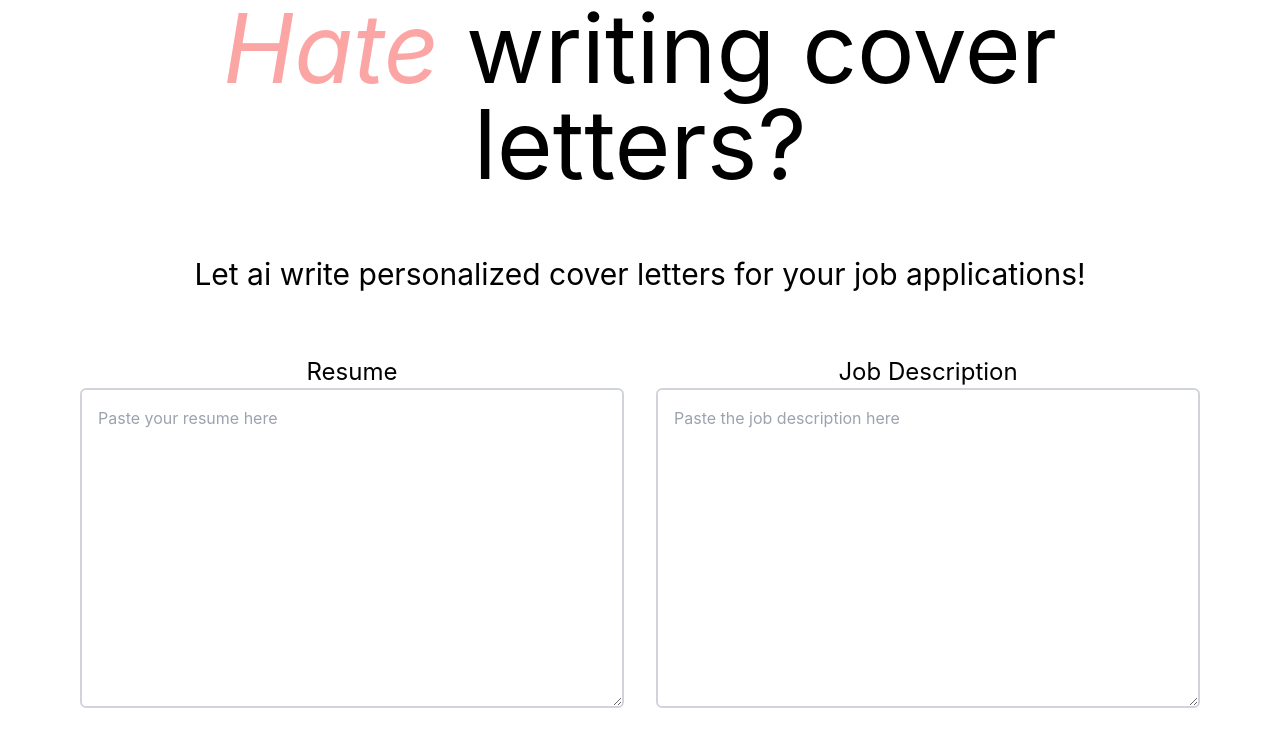
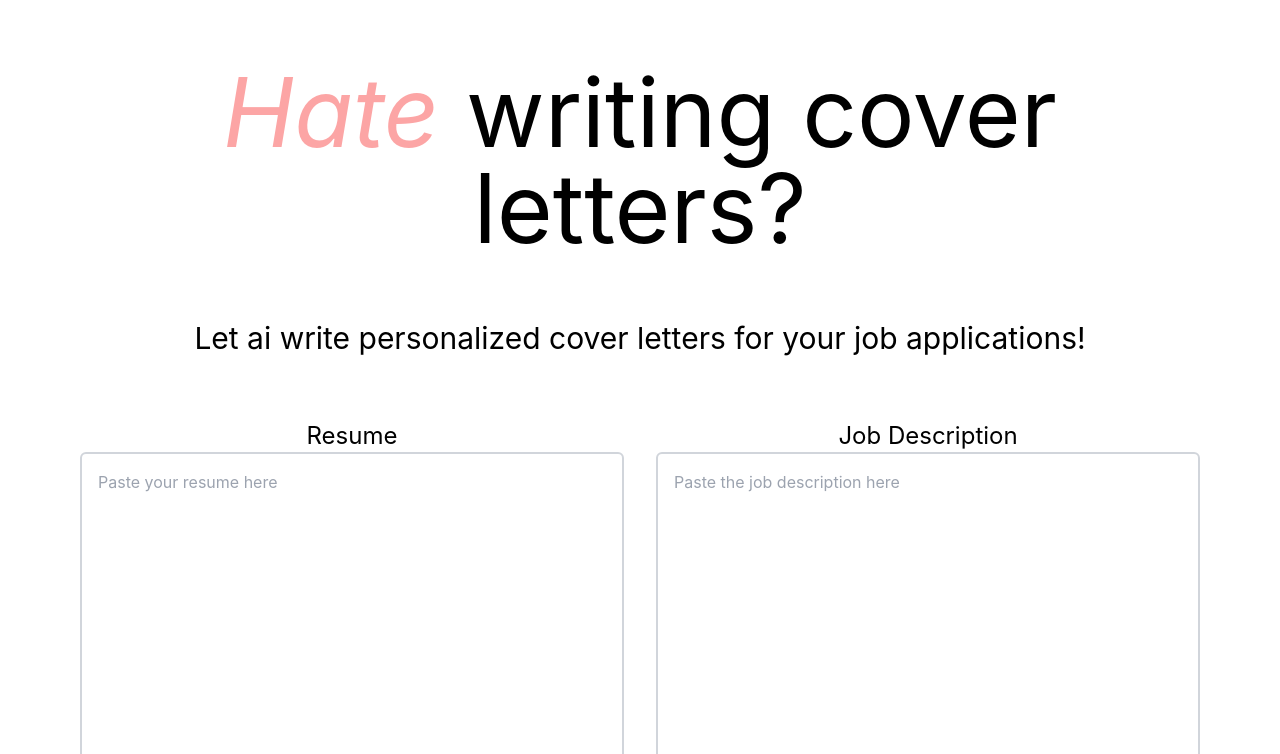
Before and after one commit to jacobcwright/cover-ai, a Next.js app: page / in a window 1280 px wide. Shown: the top 754 px of the page. Built offline with nearby package versions, Linux system fonts and the light colour scheme.

Commit message:
FIX: vertical spacing

```diff
--- a/pages/index.tsx
+++ b/pages/index.tsx
@@ -32,7 +32,7 @@ const Home: NextPage = () => {
         <link rel="icon" href="/favicon.ico" />
       </Head>
 
-      <main className="min-h-[100vh] px-8 md:px-16 py-0 flex flex-col justify-center items-center w-full">
+      <main className="min-h-[100vh] px-8 md:px-16 py-16 flex flex-col justify-center items-center w-full">
         <h1 className="m-0 text-8xl text-center">
           <i className="text-red-300">Hate</i> writing cover letters?
         </h1>
```
